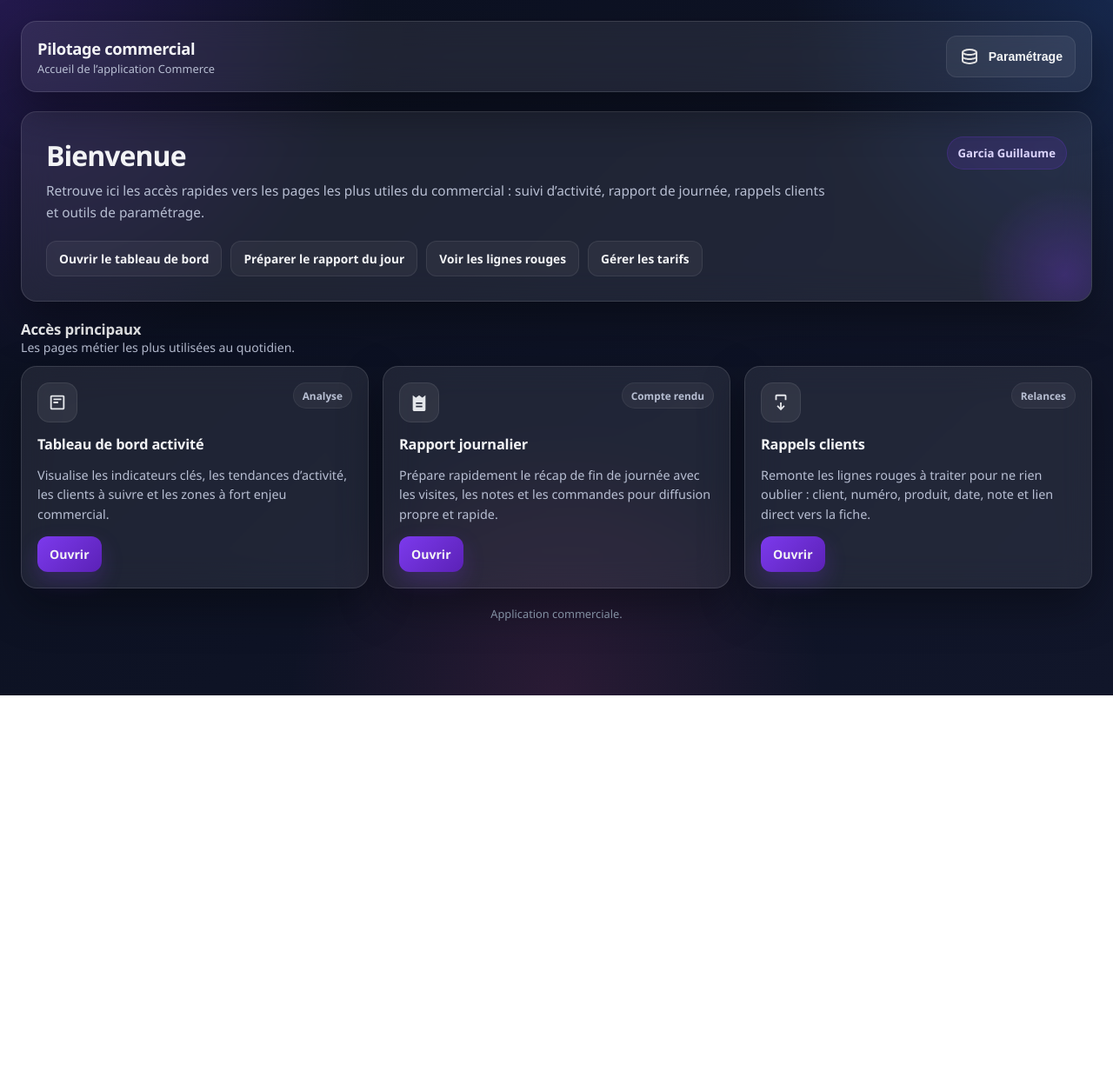
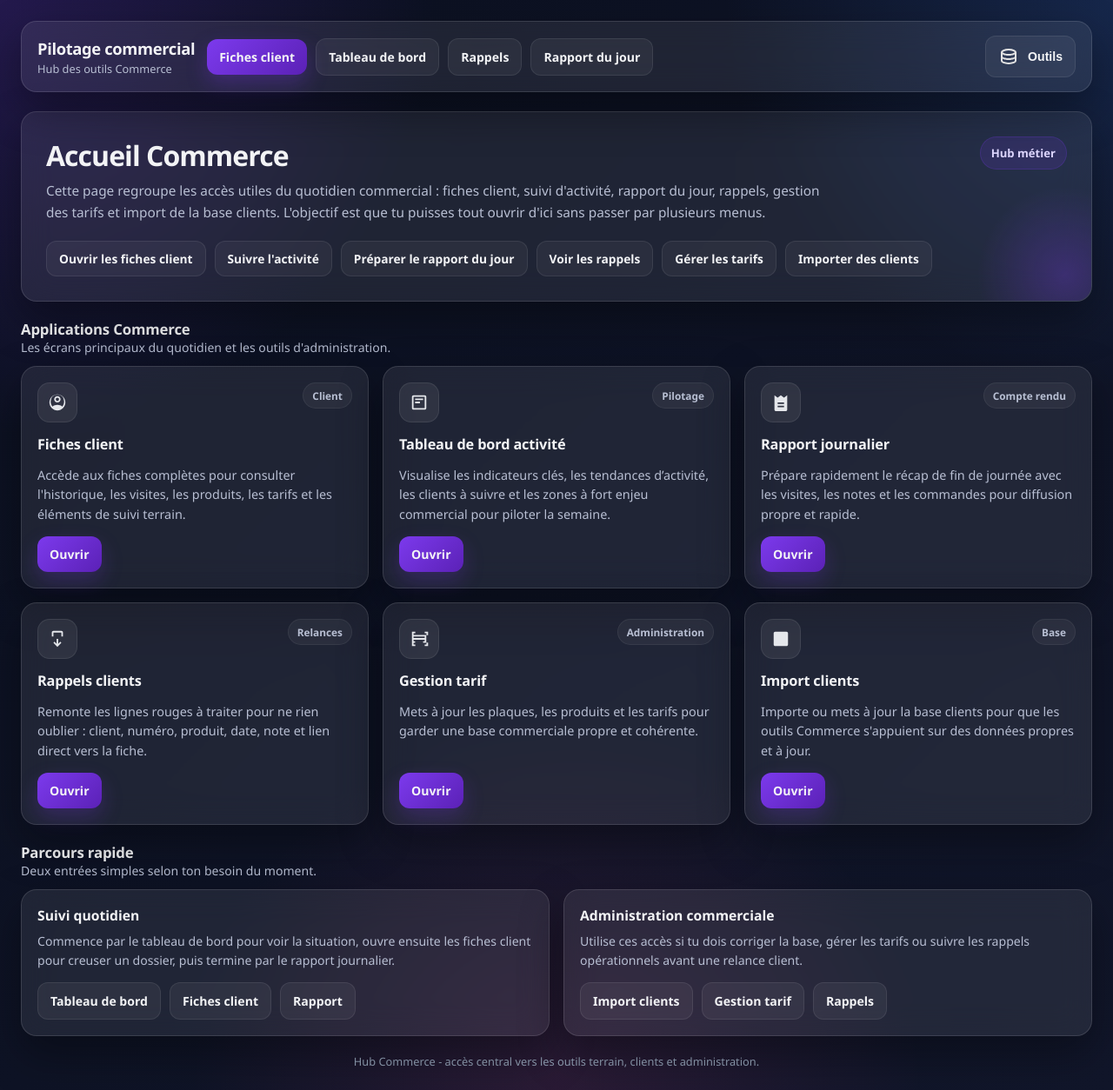
Before and after one commit to lgarciia/Portail-Commercial-KENT, a plain HTML site: page commerce.html in a window 1280 px wide. Shown: the whole page at 87% size. Before the commit the page ends 800 px from the top, so only its background shows below. Drawn offline with Linux system fonts and the light colour scheme.

Commit message:
Improve commerce home page and add client sheets access

```diff
--- a/commerce.html
+++ b/commerce.html
@@ -453,11 +453,14 @@
       <div class="nav-left">
         <div class="brand">
           <div class="brand-title">Pilotage commercial</div>
-          <div class="brand-subtitle">Accueil de l’application Commerce</div>
+          <div class="brand-subtitle">Hub des outils Commerce</div>
         </div>
 
         <div class="nav-links">
-
+          <a class="nav-btn primary" href="ficherclt.html">Fiches client</a>
+          <a class="nav-btn" href="tdbactivite.html">Tableau de bord</a>
+          <a class="nav-btn" href="rappelclt.html">Rappels</a>
+          <a class="nav-btn" href="rapportjournalier.html">Rapport du jour</a>
         </div>
       </div>
 
@@ -466,11 +469,15 @@
           <svg xmlns="http://www.w3.org/2000/svg" height="24px" viewBox="0 -960 960 960" width="24px" fill="#e3e3e3">
             <path d="M480-120q-151 0-255.5-46.5T120-280v-400q0-66 105.5-113T480-840q149 0 254.5 47T840-680v400q0 67-104.5 113.5T480-120Zm0-479q89 0 179-25.5T760-679q-11-29-100.5-55T480-760q-91 0-178.5 25.5T200-679q14 30 101.5 55T480-599Zm0 199q42 0 81-4t74.5-11.5q35.5-7.5 67-18.5t57.5-25v-120q-26 14-57.5 25t-67 18.5Q600-528 561-524t-81 4q-42 0-82-4t-75.5-11.5Q287-543 256-554t-56-25v120q25 14 56 25t66.5 18.5Q358-408 398-404t82 4Zm0 200q46 0 93.5-7t87.5-18.5q40-11.5 67-26t32-29.5v-98q-26 14-57.5 25t-67 18.5Q600-328 561-324t-81 4q-42 0-82-4t-75.5-11.5Q287-343 256-354t-56-25v99q5 15 31.5 29t66.5 25.5q40 11.5 88 18.5t94 7Z"/>
           </svg>
-          Paramétrage
+          Outils
         </button>
 
         <div class="glass dropdown" id="paramDropdown">
           <div class="dropdown-list">
+            <a href="ficherclt.html">Fiches client</a>
+            <a href="tdbactivite.html">Tableau de bord activité</a>
+            <a href="rapportjournalier.html">Rapport journalier</a>
+            <a href="rappelclt.html">Rappels clients</a>
             <a href="gestiontarif.html">Gestion tarif</a>
             <a href="gestionimportclients.html">Import clients</a>
           </div>
@@ -481,29 +488,33 @@
     <section class="glass hero">
       <div class="hero-top">
         <div>
-          <h1>Bienvenue</h1>
+          <h1>Accueil Commerce</h1>
           <p>
-            Retrouve ici les accès rapides vers les pages les plus utiles du commercial :
-            suivi d’activité, rapport de journée, rappels clients et outils de paramétrage.
+            Cette page regroupe les accès utiles du quotidien commercial :
+            fiches client, suivi d'activité, rapport du jour, rappels, gestion des tarifs
+            et import de la base clients. L'objectif est que tu puisses tout ouvrir d'ici
+            sans passer par plusieurs menus.
           </p>
         </div>
 
-        <div class="hero-badge">Garcia Guillaume</div>
+        <div class="hero-badge">Hub métier</div>
       </div>
 
       <div class="quick-links">
-        <a class="quick-link" href="tdbactivite.html">Ouvrir le tableau de bord</a>
+        <a class="quick-link" href="ficherclt.html">Ouvrir les fiches client</a>
+        <a class="quick-link" href="tdbactivite.html">Suivre l'activité</a>
         <a class="quick-link" href="rapportjournalier.html">Préparer le rapport du jour</a>
-        <a class="quick-link" href="rappelclt.html">Voir les lignes rouges</a>
+        <a class="quick-link" href="rappelclt.html">Voir les rappels</a>
         <a class="quick-link" href="gestiontarif.html">Gérer les tarifs</a>
+        <a class="quick-link" href="gestionimportclients.html">Importer des clients</a>
       </div>
     </section>
 
     <section class="section">
       <div class="section-head">
         <div>
-          <h2>Accès principaux</h2>
-          <p>Les pages métier les plus utilisées au quotidien.</p>
+          <h2>Applications Commerce</h2>
+          <p>Les écrans principaux du quotidien et les outils d'administration.</p>
         </div>
       </div>
 
@@ -512,15 +523,34 @@
           <div class="card-top">
             <div class="card-icon">
               <svg xmlns="http://www.w3.org/2000/svg" viewBox="0 -960 960 960">
+                <path d="M234-276q51-39 114-61.5T480-360q69 0 132 22.5T726-276q43-54 66.5-120.5T816-540q0-146-95-241t-241-95q-146 0-241 95t-95 241q0 77 23.5 143.5T234-276Zm246-204q-66 0-113-47t-47-113q0-66 47-113t113-47q66 0 113 47t47 113q0 66-47 113t-113 47Zm0-80q33 0 56.5-23.5T560-640q0-33-23.5-56.5T480-720q-33 0-56.5 23.5T400-640q0 33 23.5 56.5T480-560Zm0 480q-83 0-156-31.5T197-197q-54-54-85.5-127T80-480q0-83 31.5-156T197-763q54-54 127-85.5T480-880q83 0 156 31.5T763-763q54 54 85.5 127T880-480q0 83-31.5 156T763-197q-54 54-127 85.5T480-80Z"/>
+              </svg>
+            </div>
+            <div class="card-tag">Client</div>
+          </div>
+          <h3>Fiches client</h3>
+          <p>
+            Accède aux fiches complètes pour consulter l'historique, les visites,
+            les produits, les tarifs et les éléments de suivi terrain.
+          </p>
+          <div class="card-actions">
+            <a class="card-link primary" href="ficherclt.html">Ouvrir</a>
+          </div>
+        </article>
+
+        <article class="glass card">
+          <div class="card-top">
+            <div class="card-icon">
+              <svg xmlns="http://www.w3.org/2000/svg" viewBox="0 -960 960 960">
                 <path d="M280-600v-80h400v80H280Zm0 160v-80h240v80H280Zm-80 320q-33 0-56.5-23.5T120-200v-560q0-33 23.5-56.5T200-840h560q33 0 56.5 23.5T840-760v560q0 33-23.5 56.5T760-120H200Zm0-80h560v-560H200v560Z"/>
               </svg>
             </div>
-            <div class="card-tag">Analyse</div>
+            <div class="card-tag">Pilotage</div>
           </div>
           <h3>Tableau de bord activité</h3>
           <p>
             Visualise les indicateurs clés, les tendances d’activité, les clients à suivre
-            et les zones à fort enjeu commercial.
+            et les zones à fort enjeu commercial pour piloter la semaine.
           </p>
           <div class="card-actions">
             <a class="card-link primary" href="tdbactivite.html">Ouvrir</a>
@@ -564,12 +594,86 @@
             <a class="card-link primary" href="rappelclt.html">Ouvrir</a>
           </div>
         </article>
+
+        <article class="glass card">
+          <div class="card-top">
+            <div class="card-icon">
+              <svg xmlns="http://www.w3.org/2000/svg" viewBox="0 -960 960 960">
+                <path d="M120-120v-170h80v90h90v80H120Zm640 0v-80h90v-90h80v170H760ZM120-670v-170h170v80h-90v90h-80Zm730 0v-90h-90v-80h170v170h-80ZM280-280h400v-80H280v80Zm-80-160h560v-80H200v80Zm-80 160v-400h720v400H120Zm80-80h560v-240H200v240Z"/>
+              </svg>
+            </div>
+            <div class="card-tag">Administration</div>
+          </div>
+          <h3>Gestion tarif</h3>
+          <p>
+            Mets à jour les plaques, les produits et les tarifs pour garder
+            une base commerciale propre et cohérente.
+          </p>
+          <div class="card-actions">
+            <a class="card-link primary" href="gestiontarif.html">Ouvrir</a>
+          </div>
+        </article>
+
+        <article class="glass card">
+          <div class="card-top">
+            <div class="card-icon">
+              <svg xmlns="http://www.w3.org/2000/svg" viewBox="0 -960 960 960">
+                <path d="M440-440H200v-80h240v-240h80v240h240v80H520v240h-80v-240ZM200-120q-33 0-56.5-23.5T120-200v-560q0-33 23.5-56.5T200-840h560q33 0 56.5 23.5T840-760v560q0 33-23.5 56.5T760-120H200Z"/>
+              </svg>
+            </div>
+            <div class="card-tag">Base</div>
+          </div>
+          <h3>Import clients</h3>
+          <p>
+            Importe ou mets à jour la base clients pour que les outils Commerce
+            s'appuient sur des données propres et à jour.
+          </p>
+          <div class="card-actions">
+            <a class="card-link primary" href="gestionimportclients.html">Ouvrir</a>
+          </div>
+        </article>
       </div>
     </section>
 
+    <section class="section">
+      <div class="section-head">
+        <div>
+          <h2>Parcours rapide</h2>
+          <p>Deux entrées simples selon ton besoin du moment.</p>
+        </div>
+      </div>
+
+      <div class="mini-grid">
+        <article class="glass mini-card">
+          <h3>Suivi quotidien</h3>
+          <p>
+            Commence par le tableau de bord pour voir la situation, ouvre ensuite les fiches client
+            pour creuser un dossier, puis termine par le rapport journalier.
+          </p>
+          <div class="mini-links">
+            <a class="card-link" href="tdbactivite.html">Tableau de bord</a>
+            <a class="card-link" href="ficherclt.html">Fiches client</a>
+            <a class="card-link" href="rapportjournalier.html">Rapport</a>
+          </div>
+        </article>
+
+        <article class="glass mini-card">
+          <h3>Administration commerciale</h3>
+          <p>
+            Utilise ces accès si tu dois corriger la base, gérer les tarifs ou suivre les rappels
+            opérationnels avant une relance client.
+          </p>
+          <div class="mini-links">
+            <a class="card-link" href="gestionimportclients.html">Import clients</a>
+            <a class="card-link" href="gestiontarif.html">Gestion tarif</a>
+            <a class="card-link" href="rappelclt.html">Rappels</a>
+          </div>
+        </article>
+      </div>
+    </section>
 
     <div class="footer-note">
-      Application commerciale.
+      Hub Commerce - accès central vers les outils terrain, clients et administration.
     </div>
   </div>
 
```
